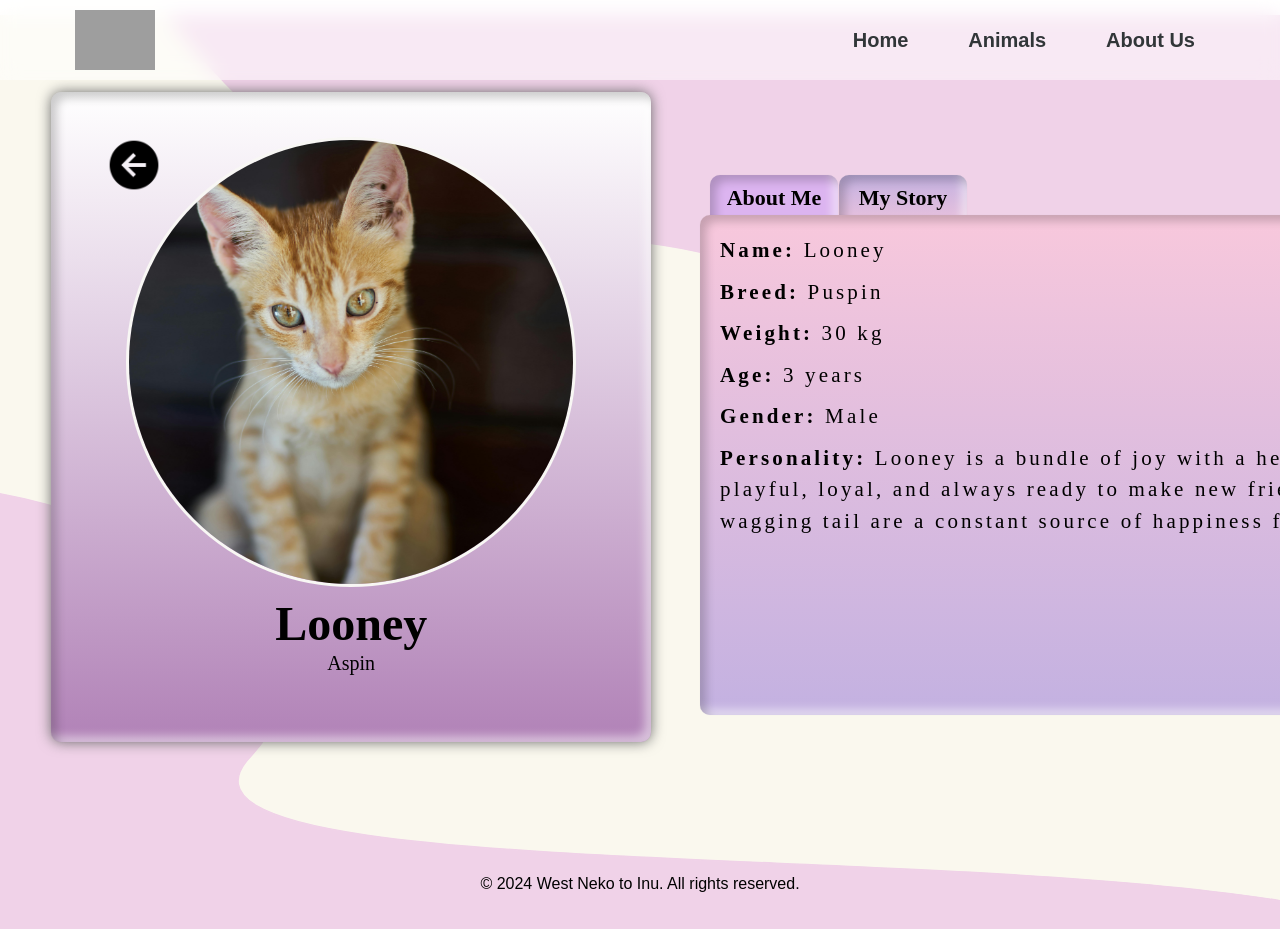
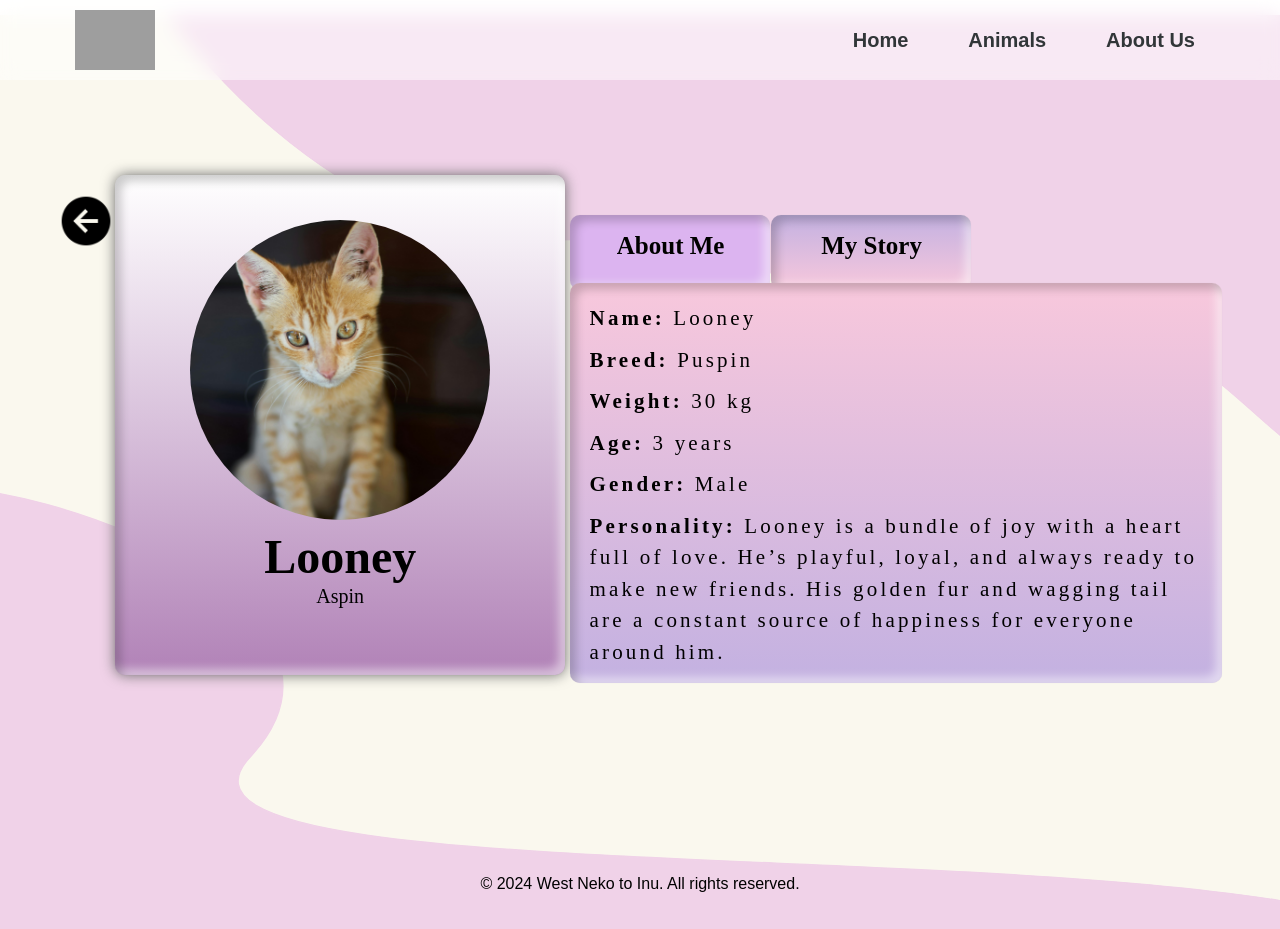
Before and after one commit to aozicode/Neko-Final, a React (Create React App) app: page /profile1 in a window 1280 px wide. Built offline with nearby package versions, Linux system fonts and the light colour scheme; grey boxes are pictures that could not be loaded; a web font is replaced by a local one.

Commit message:
Changed dimensions

```diff
--- a/src/css/Pet.css
+++ b/src/css/Pet.css
@@ -7,53 +7,34 @@
   overflow: hidden; /* Hide scrollbar */
 }
 
-.back-to-profile {
-    position: fixed;
-    top: 80px;
-    left: 280px;
-    z-index: 999;
-    cursor: pointer;
-    transition: left 0.3s ease;
-    width: 80px;
-    height: 80px;
-}
-.back-to-profile img{
-    width: 100%;
-    height: auto;
-}
-
-.back-to-profile:hover {
-    width: 6%;
-}
-
 .animalDetails {
-    min-width: 600px;
-    min-height: 650px;
-    max-width: 600px;
-    max-height: 650px;
+  min-width: 450px;
+  min-height: 500px;
+  max-width: 450px;
+  max-height: 500px;
   margin: 0 auto;
   padding: 20px;
   background: rgb(177,130,183);
   background: linear-gradient(0deg, rgba(177,130,183,1) 0%, rgba(255,255,255,1) 100%);
   border-radius: 10px;
-    margin-bottom: 50px;
+  margin-bottom: 30px;
   position: absolute;
-    left: 4vw;
-    top: 6vw;
+  left: 9vw; /* adjusted*/
+  top: 160px; /* Moved down 100px */
   filter: drop-shadow(0px 0px 7px #6b6b6b);
   box-shadow: inset 6px 6px 10px 0 rgba(0, 0, 0, 0.2), inset -6px -6px 10px 0 rgba(255, 255, 255, 0.5), 0 0 1px rgba(0, 0, 0, 0.1);
   text-align: center;
 }
 
-.animalDetails img{
+.animalDetails img {
   position: relative;
   top: 25px;
-  width: 450px;
-  height: 450px;
+  width: 300px;
+  height: 300px;
+  z-index: 1;
+  border-radius: 50%;
   object-fit: cover;
-  border-radius: 50%;
-  border: 3px solid #F8F7F4;
-  z-index: 1;
+  overflow: hidden;
 }
 
   .animalDetails h2 {
@@ -86,8 +67,8 @@
     position: relative;
   }
   .animalProfile img {
-    width: 20vw;
-    height: 20vw;
+    width: 300px;
+    height: 300px;
     object-fit: cover;
     border-radius: 8px;
     margin-bottom: 15px;
@@ -98,41 +79,43 @@
     font-size: 20px;
     color: #333;
     margin-bottom: 10px;
+    font-family: 'Antic';
   }
 
   .animalProfile p {
     font-size: 16px;
     color: #666;
     margin-bottom: 10px;
+    font-family: 'Antic';
   }
 
   .tabs {
     position: absolute;
     display: flex;
-    justify-content: center; /* Center horizontally */
+    justify-content: center;
     gap: 1px;
-    left: 710px;
-    top: 160px;
+    left: calc(7vw + 450px + 30px); /* adjusted*/
+    top: 25vh; /* adjusted*/
   }
 
   .tab {
-    width: 128px;
-    padding-left: 8px;
+    width: 200px;
+    padding-left: 10px;
     padding-right: 8px;
     background: rgb(195,177,225);
     background: linear-gradient(0deg, rgba(248,200,220,1) 0%, rgba(195,177,225,1) 100%);
     text-align: center;
     border-radius: 10px;
-    cursor: pointer; /* Add cursor pointer for better UX */
-    font-family: 'Antic';
+    cursor: pointer;
     transition: background-color 0.3s ease, transform 0.2s ease;
     box-shadow: inset 6px 6px 10px 0 rgba(0, 0, 0, 0.2), inset -6px -6px 10px 0 rgba(255, 255, 255, 0.5), 0 0 1px rgba(0, 0, 0, 0.1);
   }
 
 .tab h2{
-    font-size: 22px;
-    margin-top: 10px;
+    font-size: 25px;
+    margin-top: 17px;
     margin-bottom: 30px;
+    font-family: 'Antic';
 }
 
 .tab:hover {
@@ -144,12 +127,9 @@
     background: rgb(220, 180, 240); /* Optional: keep the hover color */
 }
 
-.aboutPet{
-    min-width: 600px;
-    min-height: 350px;
-    width: 920px;
-    height: 500px;
-    margin: 0 auto;
+.aboutPet {
+  width: 51%;
+  height: 400px;
   padding: 20px;
   background: rgb(195,177,225);
   background: linear-gradient(0deg, rgba(195,177,225,1) 0%, rgba(248,200,220,1) 100%);
@@ -157,40 +137,41 @@
   box-shadow: inset 6px 6px 10px 0 rgba(0, 0, 0, 0.2), inset -6px -6px 10px 0 rgba(255, 255, 255, 0.5), 0 0 1px rgba(0, 0, 0, 0.1);
   margin-bottom: 50px;
   position: absolute;
-    left: 700px;
-    top: 200px;
+  left: calc(7vw + 450px + 30px); /* adjusted*/
+  top: 33.5vh; /* adjusted*/
   font-family: 'Antic';
 }
 
 .aboutPet p{
   font-size: 21px;
-  overflow: hidden; /* Ensures the content is not revealed until the animation */
-  margin-bottom: 10px; /* Gives that scrolling effect as the typing happens */
-  letter-spacing: .15em; /* Adjust as needed */
-  animation: fadeIn 1s forwards; /* Apply the fade-in effect */
+  overflow: hidden;
+  margin-bottom: 10px;
+  letter-spacing: .15em;
+  animation: fadeIn 1s forwards;
   line-height: 1.5;
+  font-family: 'Antic';
 }
 
-/*arrow design*/
 .back-to-profile {
   position: absolute;
-  top: 15vh;
-  left: 13vh;
+  top: 22vh;
+  left: 7vh;
   z-index: 999;
   cursor: pointer;
   transition: transform 0.3s ease;
   width: 60px;
   height: 50px;
 }
-.back-to-profile img{
+
+.back-to-profile img {
   width: 100%;
   height: auto;
-  transition: transform 0.3s ease;
 }
 
 .back-to-profile:hover {
-  transform: scale(.90);
+  transform: scale(1.3); /* Smaller scale for a subtler effect */
 }
+
 
 .indi-footer {
   padding: 1rem;
--- a/src/css/style.css
+++ b/src/css/style.css
@@ -184,3 +184,11 @@ html {
     margin: 0 auto 10px;
     box-shadow: 0 5px 10px rgba(0, 0, 0, 0.2);
 }
+
+.footer {
+    background-color: #ed828e;
+    padding: 1rem;
+    text-align: center;
+    bottom: 0;
+    width: 100%;
+  }
```
Lines whose indentation alone changed are shown as unchanged.
